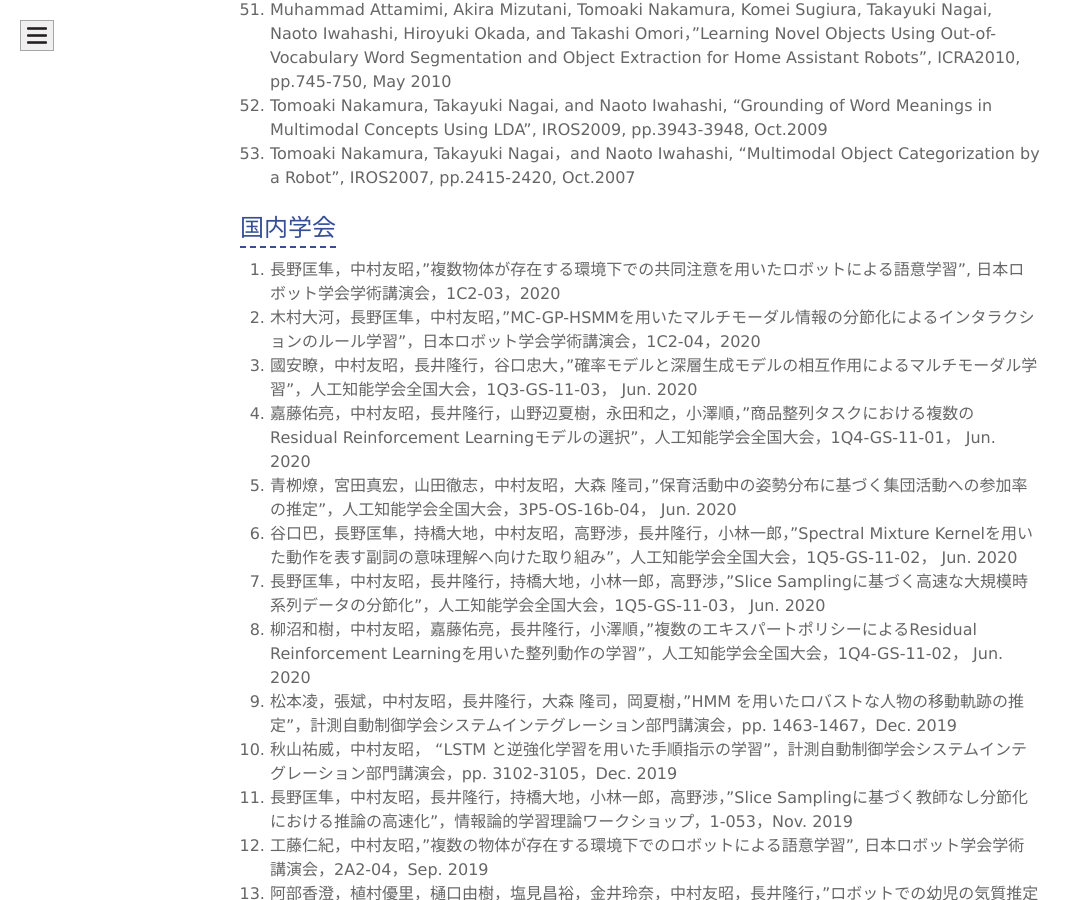
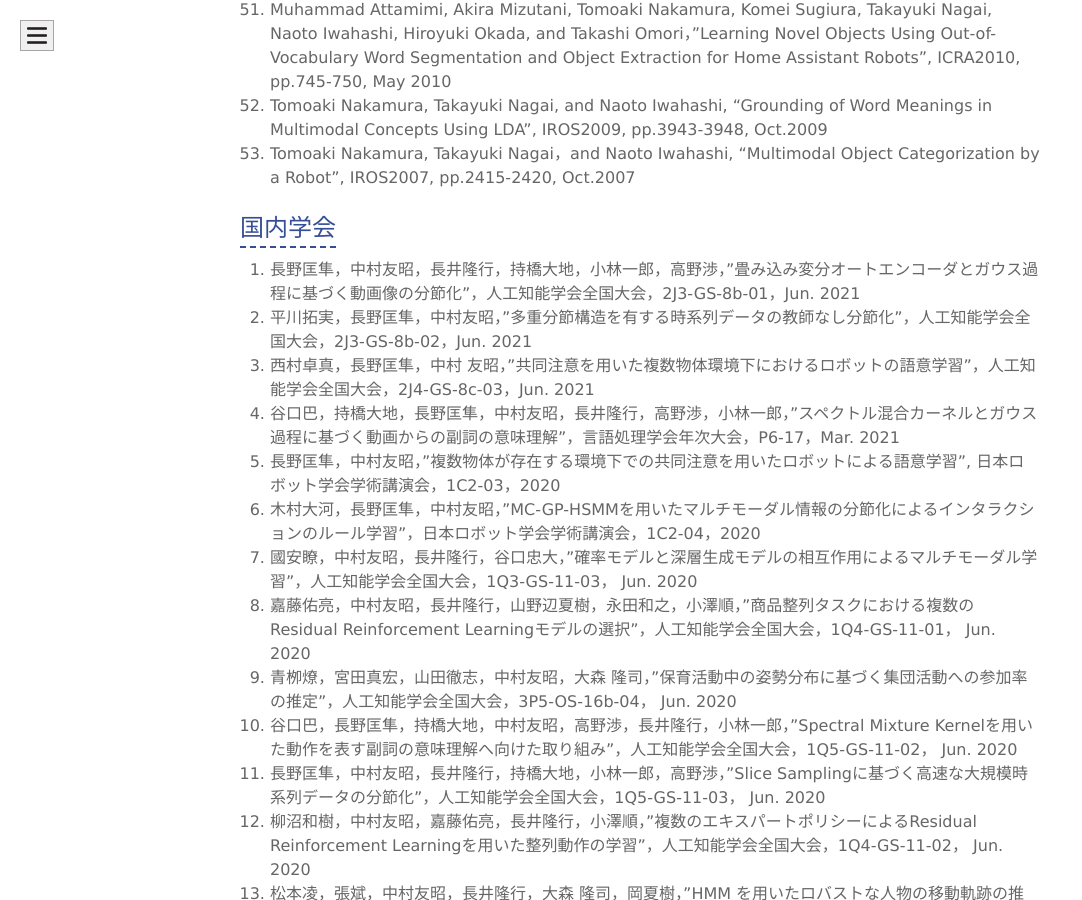
Before and after one commit to naka-lab/naka-lab.github.io, a Jekyll site: the page built from subpages/pub.md, in a window 1280 px wide and 900 px high, scrolled down 7927 px. Shown: the whole window, without its empty margins (0-1082 px from the left). Built offline with Jekyll 4.4.1, drawn with Linux system fonts in a browser that asks for light colours.

Commit message:
Update pub.md

```diff
--- a/subpages/pub.md
+++ b/subpages/pub.md
@@ -132,6 +132,10 @@ Signal Processing, pp. 13-16, Feb. 2020
 
 
 ## 国内学会
+1. 長野匡隼，中村友昭，長井隆行，持橋大地，小林一郎，高野渉，"畳み込み変分オートエンコーダとガウス過程に基づく動画像の分節化"，人工知能学会全国大会，2J3-GS-8b-01，Jun. 2021
+1. 平川拓実，長野匡隼，中村友昭，"多重分節構造を有する時系列データの教師なし分節化"，人工知能学会全国大会，2J3-GS-8b-02，Jun. 2021
+1. 西村卓真，長野匡隼，中村 友昭，"共同注意を用いた複数物体環境下におけるロボットの語意学習"，人工知能学会全国大会，2J4-GS-8c-03，Jun. 2021
+1. 谷口巴，持橋大地，長野匡隼，中村友昭，長井隆行，高野渉，小林一郎，"スペクトル混合カーネルとガウス過程に基づく動画からの副詞の意味理解"，言語処理学会年次大会，P6-17，Mar. 2021
 1. 長野匡隼，中村友昭，"複数物体が存在する環境下での共同注意を用いたロボットによる語意学習", 日本ロボット学会学術講演会，1C2-03，2020
 1. 木村大河，長野匡隼，中村友昭，"MC-GP-HSMMを用いたマルチモーダル情報の分節化によるインタラクションのルール学習"，日本ロボット学会学術講演会，1C2-04，2020
 1. 國安瞭，中村友昭，長井隆行，谷口忠大，"確率モデルと深層生成モデルの相互作用によるマルチモーダル学習"，人工知能学会全国大会，1Q3-GS-11-03， Jun. 2020
```
